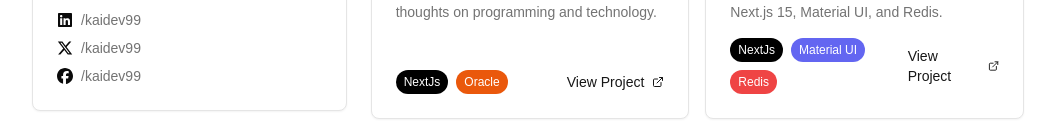
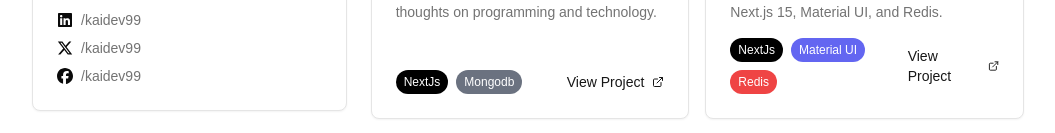
Before and after one commit to Sanglm2207/github-portfolio, a Next.js app: page / in a window 1280 px wide. Shown: the part 547-680 px from the top of the page, without its empty margins (112-1167 px from the left). Built offline with nearby package versions, Linux system fonts and the light colour scheme.

Commit message:
update tech stack for Personal Blog project: replace Oracle with Mongodb

```diff
--- a/src/components/Projects.tsx
+++ b/src/components/Projects.tsx
@@ -21,7 +21,7 @@ export const projects = [
     {
         title: "Personal Blog",
         description: "My personal blog where I share my thoughts on programming and technology.",
-        techs: ["NextJs", "Oracle"],
+        techs: ["NextJs", "Mongodb"],
         link: "https://blog.kaidev99.com",
     },
     {
```
